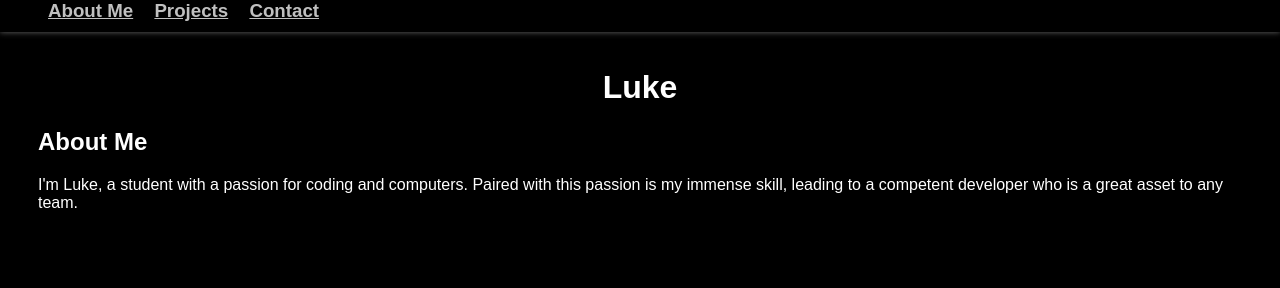
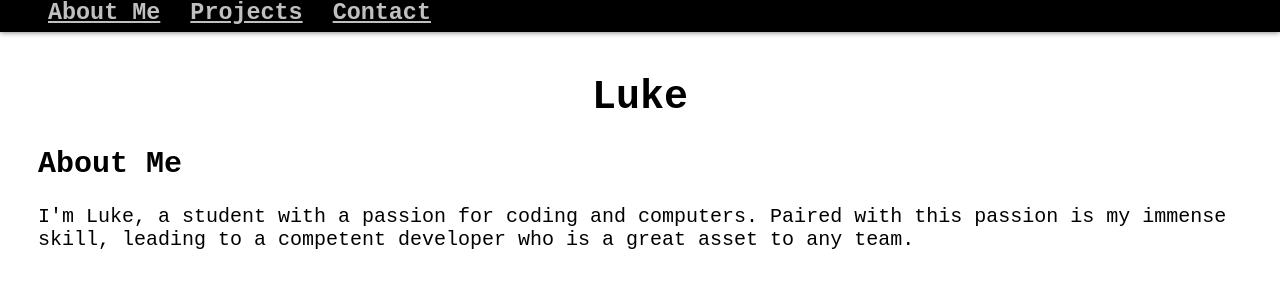
Before and after one commit to LukeNotDuke/LukeNotDuke.github.io, a plain HTML site: page index.html in a window 1280 px wide. Drawn offline with Linux system fonts and the light colour scheme.

Commit message:
background stuff

```diff
--- a/index.html
+++ b/index.html
@@ -7,9 +7,12 @@
 	body {
 		margin-top: 18px;
 		padding: 30px;
-		font-family: sans-serif;
-		background-color: black;
-		color: white;
+		height: 96vh;
+		font-family: monospace;
+		background-repeat: no-repeat;
+		color: darkgrey;
+		font-size: 20px;
+		backgrund-image: "background.jpg";
 	}
 	header {
 		background-color: black;
@@ -37,6 +40,7 @@
 			</ul></h3>
 		</nav>
 	</header>
+	<font color="black">
 	<h1 align="center">Luke</h1>
 	<h2>About Me</h2>
 	I'm Luke, a student with a passion for coding and computers. Paired with this passion is my immense skill, leading to a competent developer who is a great asset to any team.
```
Also changed, not shown: background.jpg (added).
